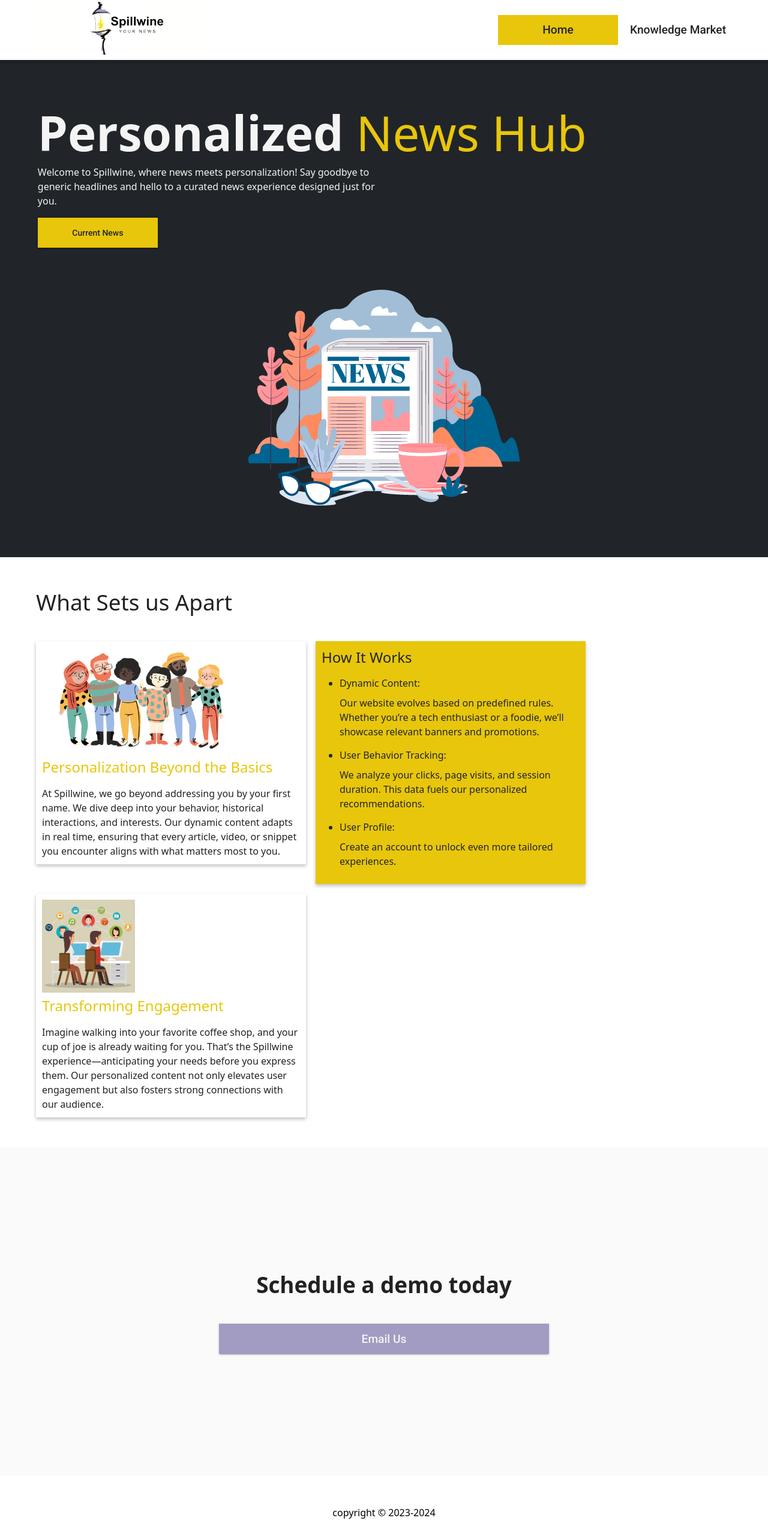
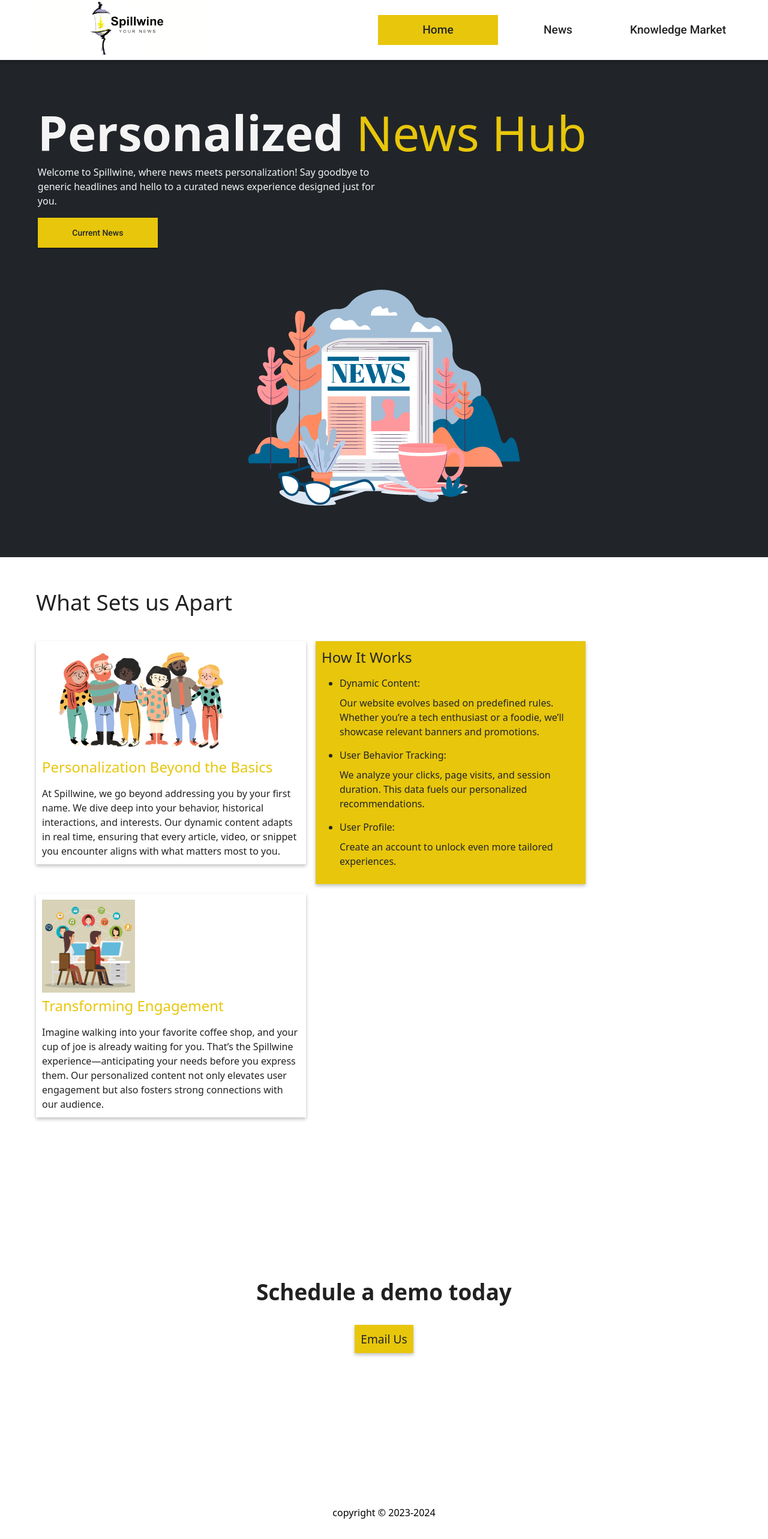
Before and after one commit to kdreh/spillwine, an Angular app: page /#/home in a window 1280 px wide. Shown: the top 2566 px of the page at 60% size. Built offline with nearby package versions, Linux system fonts and the light colour scheme.

Commit message:
fix iframe

```diff
--- a/src/app/navigation/navigation.component.html
+++ b/src/app/navigation/navigation.component.html
@@ -1,10 +1,5 @@
  <mat-toolbar class="white shadow">
-  <div fxShow="true" fxHide.gt-sm="true">
-    <button class="burger" mat-icon-button (click)="sidenav.toggle()">
-      <mat-icon>menu</mat-icon>
-    </button>
-  </div>
-   <div class="nav-align">
+  <div class="nav-align"><!--TODO removed style nav-align-->
 
       <a class="brand" routerLink="/home" >
         <img class="logo" src="../../assets/img/spillwine-in-article.png" alt="Spillwine"/>
@@ -13,15 +8,25 @@
       <div fxShow="true" fxHide.lt-md="true" *ngFor="let page of pageRoute">
         <button class="nav-button" routerLinkActive="active" mat-button routerLink={{page.route}}>{{page.page}}</button>
       </div>
+
+    <div fxShow="true" fxHide.gt-sm="true">
+      <button class="burger" mat-icon-button (click)="sidenav.toggle()">
+        <mat-icon>menu</mat-icon>
+      </button>
     </div>
+  </div>
+
+
+
   </mat-toolbar>
 
   <mat-sidenav-container fxFlexFill class="sidenav-container">
 
     <mat-sidenav #sidenav fxLayout="column" mode="over"  opened="false" fxHide.gt-sm="true">
       <div class="mt-100"></div>
-      <div class="overflow" fxLayout="column" *ngFor="let page of pageRoute">
+      <div  class="overflow pt-1" fxLayout="column" *ngFor="let page of pageRoute">
         <button routerLinkActive="active" mat-button routerLink={{page.route}} (click)="sidenav.toggle()">{{page.page}}</button>
+
       </div>
     </mat-sidenav>
     <mat-sidenav-content fxFlexFill>
--- a/src/app/navigation/navigation.component.scss
+++ b/src/app/navigation/navigation.component.scss
@@ -18,7 +18,8 @@
     @include image (300px, auto)
   }
   @include devices (mobile) {
-    margin-left: -100px;
+    // calculate the margin based on mobile avg screensize
+    margin-left: calc(375px - 500px);
   }
   & span {
     text-transform: uppercase;
@@ -37,10 +38,16 @@
 .nav-spacer {
   flex: 1 1 auto;
 }
+
 .nav-align {
   display: flex;
   align-items: center;
   width: 100%;
+  @include devices(mobile){
+    display: flex;
+    padding-top: 17px;
+    align-items: normal;
+  }
 }
 
 mat-sidenav {
@@ -53,7 +60,10 @@ mat-sidenav {
 
  }
 }
-
+mat-sidenav-content {
+  background-color: $white;
+  overflow-y: hidden;
+}
 
 button{
 
--- a/src/app/navigation/page-route.ts
+++ b/src/app/navigation/page-route.ts
@@ -3,7 +3,7 @@ export const pageRoute = [
     // {page:'About', route:'/about'},
 
     /*TODO if Martha or Art wants to display the news again remove this comment */
-    // {page:'News',route:'/news'},
+    {page:'News',route:'/news'},
 
     {page:'Knowledge Market',route:'/knowledge'},
 
--- a/src/app/pages/home/home.component.html
+++ b/src/app/pages/home/home.component.html
@@ -16,7 +16,7 @@
 
 <main class="section white-bg">
     <section id="section" class="center">
-        <article>
+        <article class="article-pad">
             <h1>What Sets us Apart</h1>
             <div class="spacer"></div>
             <div class="flex-col">
@@ -72,7 +72,7 @@
                 <h1>Schedule a demo today</h1>
             </div>
             <div class="spacer"></div>
-            <a mat-raised-button href="mailto:kharris@crivellatech.com" class="nav-button secondary-bg light-text">Email Us</a>
+            <a  href="mailto:kharris@crivellatech.com" class="cta-button shadow">Email Us</a>
         </div>
     </section>
 </main>
--- a/src/app/pages/home/home.component.scss
+++ b/src/app/pages/home/home.component.scss
@@ -56,6 +56,21 @@
         }
     }
 }
+.cta-button {
+    width: 200px !important;
+    height: 50px !important;
+    font-weight:500 !important;
+    background-color: $primary;
+    padding: $_10px;
+    text-decoration: none;
+    color: $dark;
+
+    &:hover {
+        background-color: $primary-dark;
+        color: $white;
+        transition: 0.6s;
+    }
+}
 #section {
     h1 {
         font-size: 2.3rem;
--- a/src/app/pages/knowledge/knowledge.component.html
+++ b/src/app/pages/knowledge/knowledge.component.html
@@ -1,7 +1,13 @@
 
-<main class=" " style="padding-top: 100px;">
-    <div class="hero-container" style=" width: 100%;height: 100vh; overflow-y: hidden !important;">
-    <iframe class="iframe-scrollbar" width="100%" height="100%" frameBorder="0" [src]="urlSafe" scrolling="no"></iframe>
-    </div>
-</main>
-<span></span>
+    <main >
+        <div>
+            <iframe
+                width="100%"
+                height="100%"
+                frameBorder="0"
+                [src]="urlSafe"
+                scrolling="no"
+                style="overflow: hidden;">
+            </iframe>
+        </div>
+    </main>
--- a/src/app/pages/knowledge/knowledge.component.scss
+++ b/src/app/pages/knowledge/knowledge.component.scss
@@ -1,6 +1,15 @@
-.ma-in {
-    display: flex;
-    flex-direction: column;
-    width: 100%;
-    height: 500px;
+div {
+  width: 100%;
+  height: 100vh;
+  max-height: fit-content;
+  margin-top: 120px;
+  overflow: hidden !important;
+  iframe {
+    padding-top: 25px;
+    overflow: hidden !important;
   }
+}
+
+iframe::-webkit-scrollbar {
+  overflow: hidden !important;
+ }
--- a/src/app/pages/news/news.component.html
+++ b/src/app/pages/news/news.component.html
@@ -1,7 +1,13 @@
 
-<main class="" style="padding-top: 100px;">
-    <div class="hero-container" style=" width: 100%;height: 100vh; overflow-y: hidden !important;">
-    <iframe class="iframe-scrollbar" width="100%" height="100%" frameBorder="0" [src]="urlSafe" scrolling="no" ></iframe>
+<main >
+    <div>
+        <iframe
+            width="100%"
+            height="100%"
+            frameBorder="0"
+            [src]="urlSafe"
+            scrolling="no"
+            style="overflow: hidden;">
+        </iframe>
     </div>
 </main>
-<span></span>
--- a/src/app/pages/news/news.component.scss
+++ b/src/app/pages/news/news.component.scss
@@ -1,6 +1,15 @@
-.ma-in {
-    display: flex;
-    flex-direction: column;
-    width: 100%;
-    height: 500px;
+div {
+  width: 100%;
+  height: 100vh;
+  max-height: fit-content;
+  margin-top: 120px;
+  overflow: hidden !important;
+  iframe {
+    padding-top: 25px;
+    overflow: hidden !important;
   }
+}
+
+iframe::-webkit-scrollbar {
+  overflow: hidden !important;
+ }
--- a/src/assets/style/_color.scss
+++ b/src/assets/style/_color.scss
@@ -9,6 +9,7 @@ $white : #ffffff;
 */
 
 $primary:#E8C60B;
+$primary-dark:#e0c00b;
 $primaryOverlay : #009f7a0d;
 $secondary:#A29BC2;
 $dark:#212529;
--- a/src/assets/style/_comp.scss
+++ b/src/assets/style/_comp.scss
@@ -62,7 +62,10 @@ $shadow:  0 3px 6px rgba(0,0,0,0.16), 0 3px 6px rgba(0, 0, 0, 0.099);
 
 .mt-100 {
 
- padding-top: $_100px;
+ margin-top: $_100px;
+}
+.mt-50 {
+  margin-top: $_50px;
 }
 
 .shadow {
--- a/src/styles.scss
+++ b/src/styles.scss
@@ -9,7 +9,8 @@
 html{
     font : normal 600 'Open Sans', sans-serif;
     font-family: system-ui, -apple-system, BlinkMacSystemFont, 'Segoe UI', Roboto, Oxygen, Ubuntu, Cantarell, 'Open Sans', 'Helvetica Neue', sans-serif, sans-serif;
-}
+  }
+
 .container {
     width: 10% !important;
 }
```
Lines whose indentation alone changed are shown as unchanged.
